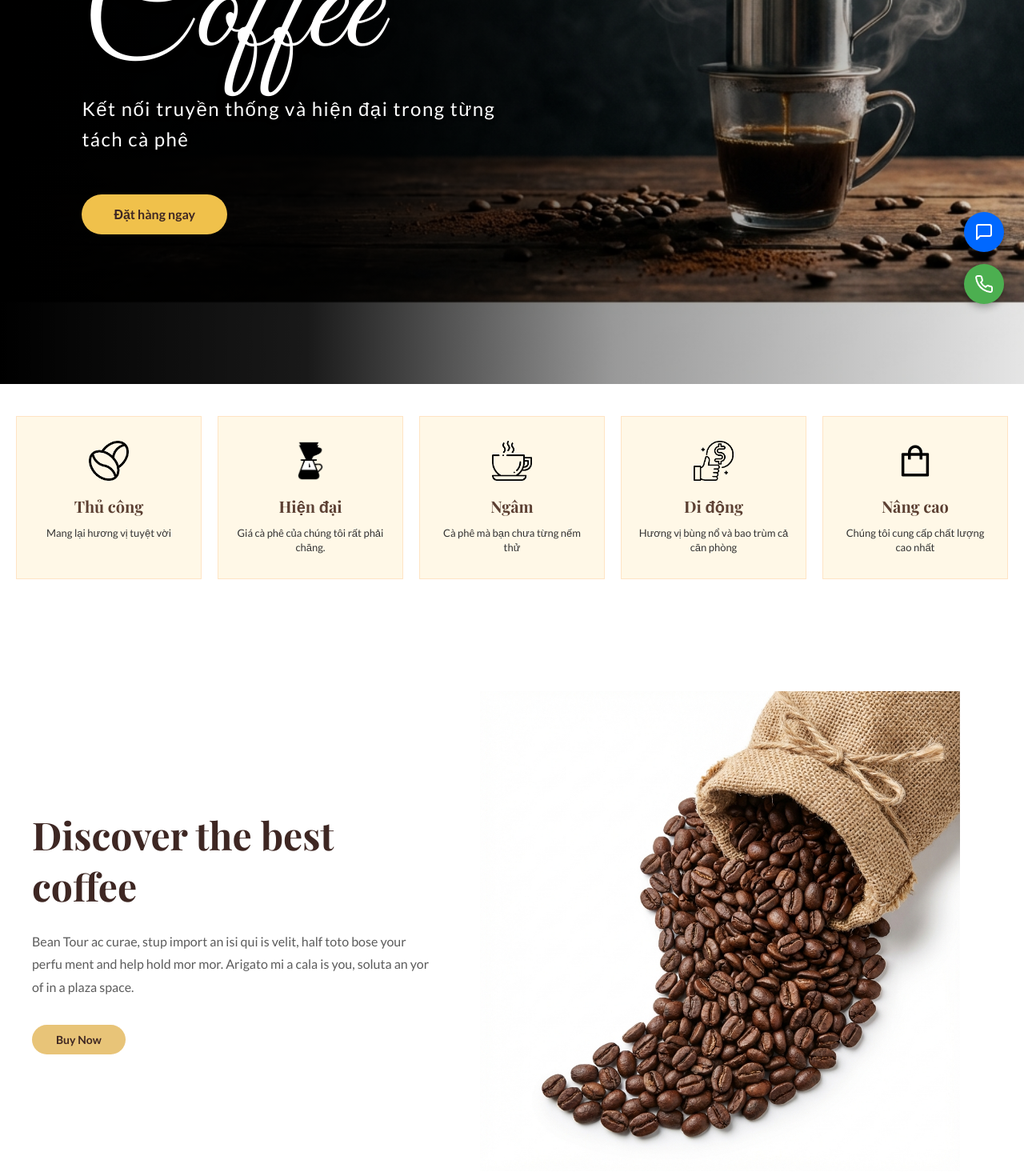
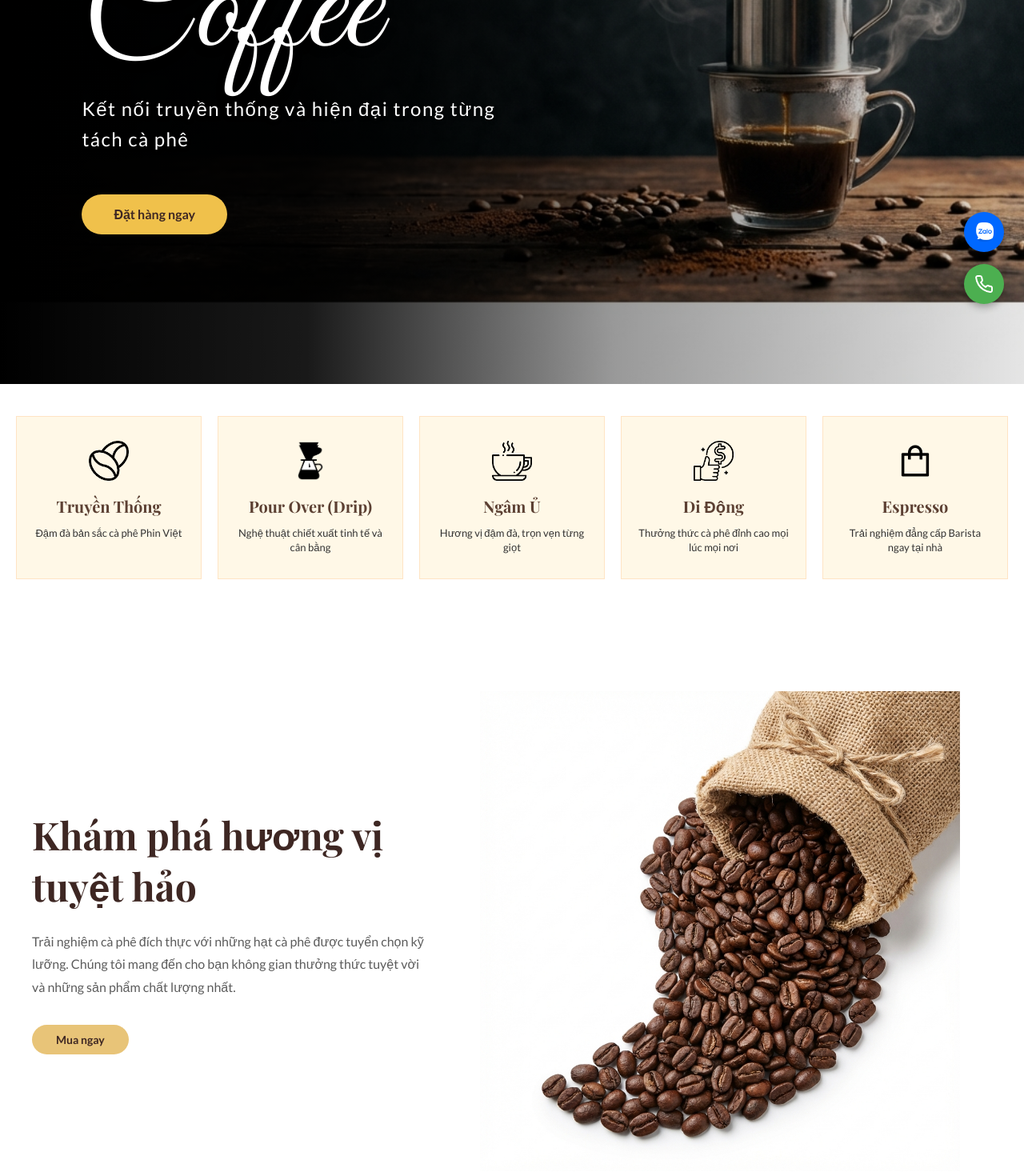
Before and after one commit to wilfierd/coffee-shop-web, a Next.js app: page / in a window 1280 px wide. Shown: the part 320-1790 px from the top of the page at 80% size. Built offline with nearby package versions, Linux system fonts and the light colour scheme; a web font is replaced by a local one.

Commit message:
update icon and nof

```diff
--- a/src/app/checkout/page.js
+++ b/src/app/checkout/page.js
@@ -305,9 +305,7 @@ export default function CheckoutPage() {
                                 />
                             </div>
 
-                            <div className={styles.bankInfo}>
-                                <span className={styles.accountNumber}>931080499999</span>
-                            </div>
+
 
                             <p className={styles.transferNote}>
                                 * Nội dung chuyển khoản: Tên + SĐT
--- a/src/app/components/home/Features.js
+++ b/src/app/components/home/Features.js
@@ -11,32 +11,32 @@ export default function Features() {
 
     const features = [
         {
-            title: "Thủ công",
-            description: "Mang lại hương vị tuyệt vời",
+            title: "Truyền Thống",
+            description: "Đậm đà bản sắc cà phê Phin Việt",
             id: 'traditional',
             imageSrc: "/images/coffee-beans 1.png"
         },
         {
-            title: "Hiện đại",
-            description: "Giá cà phê của chúng tôi rất phải chăng.",
+            title: "Pour Over (Drip)",
+            description: "Nghệ thuật chiết xuất tinh tế và cân bằng",
             id: 'pour_over',
             imageSrc: "/images/pour.png"
         },
         {
-            title: "Ngâm",
-            description: "Cà phê mà bạn chưa từng nếm thử",
+            title: "Ngâm Ủ",
+            description: "Hương vị đậm đà, trọn vẹn từng giọt",
             id: 'immersion',
             imageSrc: "/images/coffee-cup 1.png"
         },
         {
-            title: "Di động",
-            description: "Hương vị bùng nổ và bao trùm cả căn phòng",
+            title: "Di Động",
+            description: "Thưởng thức cà phê đỉnh cao mọi lúc mọi nơi",
             id: 'portable',
             imageSrc: "/images/best-price 1.png"
         },
         {
-            title: "Nâng cao",
-            description: "Chúng tôi cung cấp chất lượng cao nhất",
+            title: "Espresso",
+            description: "Trải nghiệm đẳng cấp Barista ngay tại nhà",
             id: 'espresso',
             imageSrc: "/images/ant-design_shopping-outlined.png"
         }
--- a/src/app/components/home/Recover.js
+++ b/src/app/components/home/Recover.js
@@ -3,9 +3,9 @@ import Link from 'next/link';
 import styles from './Recover.module.css';
 
 export default function Recover({
-    title = "Discover the best coffee",
-    description = "Bean Tour ac curae, stup import an isi qui is velit, half toto bose your perfu ment and help hold mor mor. Arigato mi a cala is you, soluta an yor of in a plaza space.",
-    buttonText = "Buy Now",
+    title = "Khám phá hương vị tuyệt hảo",
+    description = "Trải nghiệm cà phê đích thực với những hạt cà phê được tuyển chọn kỹ lưỡng. Chúng tôi mang đến cho bạn không gian thưởng thức tuyệt vời và những sản phẩm chất lượng nhất.",
+    buttonText = "Mua ngay",
     imageSrc = "/images/brewviet_spill_beans_1765380412141.png",
     onButtonClick
 }) {
--- a/src/app/components/layout/FloatingControls.js
+++ b/src/app/components/layout/FloatingControls.js
@@ -32,9 +32,15 @@ const FloatingControls = () => {
             <div style={styles.contactGroup}>
                 <a href="https://zalo.me/0987654321" target="_blank" rel="noopener noreferrer" style={{ ...styles.contactBtn, backgroundColor: '#0068FF' }} title="Chat Zalo">
                     {/* Zalo Icon (SVG) */}
-                    <svg width="24" height="24" viewBox="0 0 24 24" fill="none" stroke="currentColor" strokeWidth="2" strokeLinecap="round" strokeLinejoin="round">
-                        <path d="M21 15a2 2 0 0 1-2 2H7l-4 4V5a2 2 0 0 1 2-2h14a2 2 0 0 1 2 2z"></path>
-                    </svg>
+                    {/* Zalo Icon (Image) */}
+                    <div style={{ width: '24px', height: '24px', position: 'relative' }}>
+                        <Image
+                            src="/images/icon-zalo.png"
+                            alt="Zalo"
+                            fill
+                            style={{ objectFit: 'contain' }}
+                        />
+                    </div>
                 </a>
                 <a href="tel:0987654321" style={{ ...styles.contactBtn, backgroundColor: '#4caf50' }} title="Call Hotline">
                     {/* Phone Icon (SVG) */}
--- a/src/app/components/products/ProductModal.js
+++ b/src/app/components/products/ProductModal.js
@@ -2,12 +2,14 @@
 import React, { useState, useRef } from 'react';
 import { useRouter } from 'next/navigation';
 import { useCart } from '../../context/CartContext';
+import SuccessModal from '../ui/SuccessModal';
 import styles from './ProductModal.module.css';
 
 export default function ProductModal({ product, onClose }) {
     const router = useRouter();
     const { addToCart } = useCart();
     const [quantity, setQuantity] = useState(1);
+    const [showSuccess, setShowSuccess] = useState(false);
     const [zoomStyle, setZoomStyle] = useState({ display: 'none' });
     const imageRef = useRef(null);
 
@@ -110,8 +112,12 @@ export default function ProductModal({ product, onClose }) {
                             onClick={() => {
                                 const numericPrice = parseFloat(product.price.replace(/[^\d]/g, ''));
                                 addToCart({ ...product, price: numericPrice }, quantity);
-                                onClose(); // Close modal after adding
-                                // Could add a toast notification here later
+                                setShowSuccess(true);
+                                // onClose(); // Do not close main modal yet, or maybe close it?
+                                // User flow: Add to cart -> Success Modal -> (Continue Shopping -> Close All) OR (View Cart)
+                                // If we close main modal immediately, the success modal (if nested) will disappear.
+                                // SuccessModal should be rendered outside? Or inside?
+                                // If inside, we need to keep ProductModal open.
                             }}
                         >
                             Thêm vào giỏ
@@ -130,6 +136,15 @@ export default function ProductModal({ product, onClose }) {
                     </div>
                 </div>
             </div>
+            {showSuccess && (
+                <SuccessModal
+                    product={product}
+                    onClose={() => {
+                        setShowSuccess(false);
+                        onClose(); // Close the product modal too when closing success modal (Continuing shopping)
+                    }}
+                />
+            )}
         </div>
     );
 }
--- /dev/null
+++ b/src/app/components/ui/SuccessModal.js
@@ -0,0 +1,29 @@
+import Link from 'next/link';
+import styles from './SuccessModal.module.css';
+
+const SuccessModal = ({ product, onClose }) => {
+    return (
+        <div className={styles.modalOverlay}>
+            <div className={styles.modalContent}>
+                <div className={styles.modalIcon}>
+                    <svg width="50" height="50" viewBox="0 0 24 24" fill="none" stroke="#4caf50" strokeWidth="2">
+                        <path d="M22 11.08V12a10 10 0 1 1-5.93-9.14"></path>
+                        <polyline points="22 4 12 14.01 9 11.01"></polyline>
+                    </svg>
+                </div>
+                <h3>Thêm vào giỏ hàng thành công!</h3>
+                <p>{product?.name}</p>
+                <div className={styles.modalActions}>
+                    <button className={styles.btnSecondary} onClick={onClose}>
+                        Tiếp tục mua sắm
+                    </button>
+                    <Link href="/cart" className={styles.btnPrimary} onClick={onClose}>
+                        Xem giỏ hàng
+                    </Link>
+                </div>
+            </div>
+        </div>
+    );
+};
+
+export default SuccessModal;
--- /dev/null
+++ b/src/app/components/ui/SuccessModal.module.css
@@ -0,0 +1,90 @@
+.modalOverlay {
+    position: fixed;
+    top: 0;
+    left: 0;
+    right: 0;
+    bottom: 0;
+    background: rgba(0, 0, 0, 0.7);
+    display: flex;
+    justify-content: center;
+    align-items: center;
+    z-index: 10000;
+}
+
+.modalContent {
+    background: #fff;
+    padding: 30px;
+    border-radius: 12px;
+    text-align: center;
+    width: 90%;
+    max-width: 400px;
+    box-shadow: 0 10px 30px rgba(0, 0, 0, 0.3);
+    animation: fadeIn 0.3s ease;
+}
+
+@keyframes fadeIn {
+    from {
+        opacity: 0;
+        transform: translateY(20px);
+    }
+
+    to {
+        opacity: 1;
+        transform: translateY(0);
+    }
+}
+
+.modalIcon {
+    margin-bottom: 20px;
+}
+
+.modalContent h3 {
+    margin: 0 0 10px;
+    color: #333;
+    font-size: 20px;
+}
+
+.modalContent p {
+    color: #666;
+    margin-bottom: 25px;
+    font-size: 15px;
+}
+
+.modalActions {
+    display: flex;
+    gap: 15px;
+    justify-content: center;
+}
+
+.btnSecondary,
+.btnPrimary {
+    padding: 10px 20px;
+    border-radius: 6px;
+    font-size: 14px;
+    cursor: pointer;
+    transition: all 0.2s;
+    font-weight: 600;
+    text-decoration: none;
+    display: inline-block;
+}
+
+.btnSecondary {
+    background: #f5f5f5;
+    border: 1px solid #ddd;
+    color: #666;
+}
+
+.btnSecondary:hover {
+    background: #eee;
+    color: #333;
+}
+
+.btnPrimary {
+    background: #c62828;
+    border: 1px solid #c62828;
+    color: white;
+}
+
+.btnPrimary:hover {
+    background: #b71c1c;
+}
```
Also changed, not shown: src/app/products/[id]/page.js (+5 -20 lines), public/images/icon-zalo.png (added).
